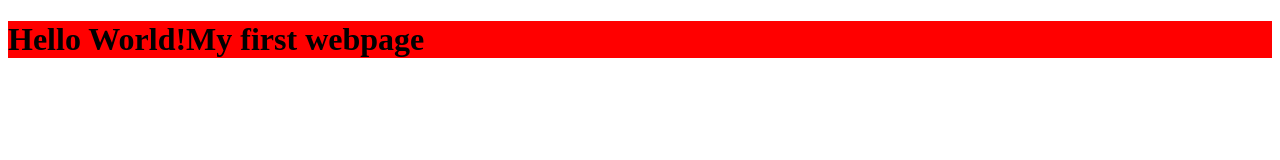
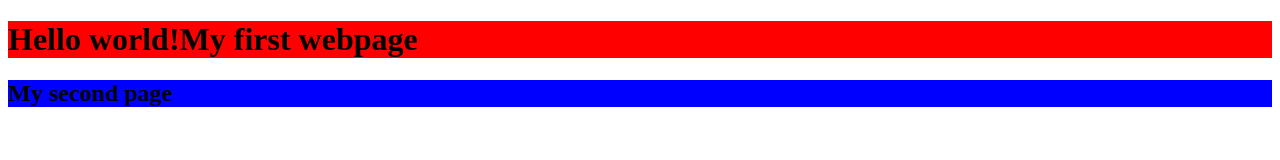
Before and after one commit to shigaganga/shigaganga.github.io, a plain HTML site: page index.html in a window 1280 px wide. Drawn offline with Linux system fonts and the light colour scheme.

Commit message:
Update index.html
second page blue

```diff
--- a/index.html
+++ b/index.html
@@ -4,7 +4,7 @@
         <title>My first webpage</title>
     </head>
     <body>
-        <h1 style="background-color:red;">Hello World!My first webpage</h1>
-
+        <h1 style="background-color:red;">Hello world!My first webpage</h1>
+        <h2 style="background-color:blue;">My second page</h2>
         </body>
         </html>
```
